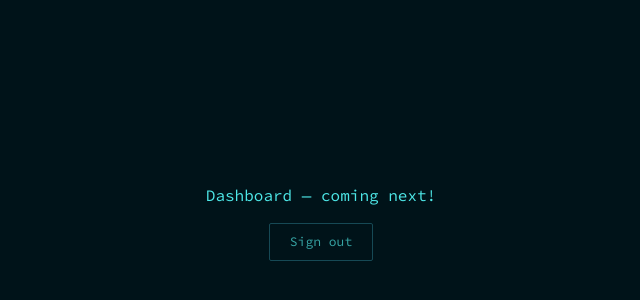
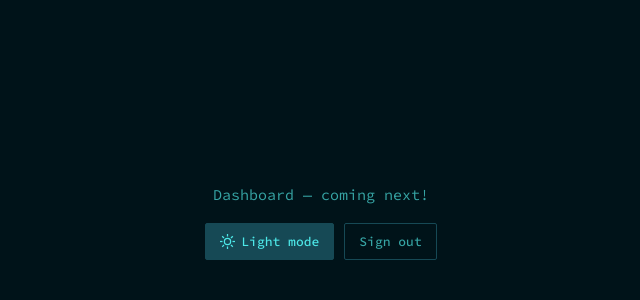
Before and after one commit to codebanditssss/fleetflow, a Next.js app: page /dashboard in a window 1280 px wide. Shown: the part 178-478 px from the top of the page, without its empty margins (319-959 px from the left). Built offline with nearby package versions, Linux system fonts and the light colour scheme.

Commit message:
light theme also added

```diff
--- a/app/dashboard/page.tsx
+++ b/app/dashboard/page.tsx
@@ -2,10 +2,36 @@
 
 import { createClient } from "@/lib/supabase/client";
 import { useRouter } from "next/navigation";
+import { useTheme } from "@/app/providers/theme-provider";
+
+function SunIcon() {
+    return (
+        <svg width="15" height="15" viewBox="0 0 24 24" fill="none" stroke="currentColor" strokeWidth="2" strokeLinecap="square">
+            <circle cx="12" cy="12" r="5" />
+            <line x1="12" y1="1" x2="12" y2="3" />
+            <line x1="12" y1="21" x2="12" y2="23" />
+            <line x1="4.22" y1="4.22" x2="5.64" y2="5.64" />
+            <line x1="18.36" y1="18.36" x2="19.78" y2="19.78" />
+            <line x1="1" y1="12" x2="3" y2="12" />
+            <line x1="21" y1="12" x2="23" y2="12" />
+            <line x1="4.22" y1="19.78" x2="5.64" y2="18.36" />
+            <line x1="18.36" y1="5.64" x2="19.78" y2="4.22" />
+        </svg>
+    );
+}
+
+function MoonIcon() {
+    return (
+        <svg width="15" height="15" viewBox="0 0 24 24" fill="none" stroke="currentColor" strokeWidth="2" strokeLinecap="square">
+            <path d="M21 12.79A9 9 0 1 1 11.21 3 7 7 0 0 0 21 12.79z" />
+        </svg>
+    );
+}
 
 export default function DashboardPage() {
     const supabase = createClient();
     const router = useRouter();
+    const { theme, toggle } = useTheme();
 
     async function handleSignOut() {
         await supabase.auth.signOut();
@@ -24,24 +50,49 @@ export default function DashboardPage() {
             color: "var(--foreground)",
             fontFamily: "inherit",
         }}>
-            <span style={{ fontSize: "16px" }}>Dashboard — coming next!</span>
+            <span style={{ fontSize: "15px", color: "var(--muted-foreground)" }}>
+                Dashboard — coming next!
+            </span>
+
+            <div style={{ display: "flex", gap: "10px", alignItems: "center" }}>
+
+                {/* Theme toggle */}
+                <button
+                    onClick={toggle}
+                    title={theme === "dark" ? "Switch to light mode" : "Switch to dark mode"}
+                    style={{
+                        display: "flex", alignItems: "center", gap: "6px",
+                        padding: "8px 14px",
+                        backgroundColor: "var(--secondary)",
+                        borderWidth: "1px", borderStyle: "solid", borderColor: "var(--border)",
+                        borderRadius: "var(--radius)",
+                        color: "var(--foreground)",
+                        fontSize: "13px", fontWeight: 500,
+                        cursor: "pointer", fontFamily: "inherit",
+                    }}
+                >
+                    {theme === "dark" ? <SunIcon /> : <MoonIcon />}
+                    {theme === "dark" ? "Light mode" : "Dark mode"}
+                </button>
+
+                {/* Sign out */}
                 <button
                     onClick={handleSignOut}
                     style={{
-                    padding: "8px 20px",
+                        display: "flex", alignItems: "center", gap: "6px",
+                        padding: "8px 14px",
                         backgroundColor: "transparent",
-                    borderWidth: "1px",
-                    borderStyle: "solid",
-                    borderColor: "var(--border)",
+                        borderWidth: "1px", borderStyle: "solid", borderColor: "var(--border)",
                         borderRadius: "var(--radius)",
                         color: "var(--muted-foreground)",
-                    fontSize: "13px",
-                    cursor: "pointer",
-                    fontFamily: "inherit",
+                        fontSize: "13px", fontWeight: 500,
+                        cursor: "pointer", fontFamily: "inherit",
                     }}
                 >
                     Sign out
                 </button>
+
+            </div>
         </div>
     );
 }
--- a/app/layout.tsx
+++ b/app/layout.tsx
@@ -1,5 +1,6 @@
 import type { Metadata } from "next";
 import { Source_Code_Pro } from "next/font/google";
+import { ThemeProvider } from "./providers/theme-provider";
 import "./globals.css";
 
 const sourceCodePro = Source_Code_Pro({
@@ -21,9 +22,11 @@ export default function RootLayout({
     children: React.ReactNode;
 }>) {
     return (
-        <html lang="en" className="dark">
+        <html lang="en" className="dark" suppressHydrationWarning>
             <body className={`${sourceCodePro.variable} antialiased`}>
-                {children}
+                <ThemeProvider>
+                    {children}
+                </ThemeProvider>
             </body>
         </html>
     );
--- a/app/pending/page.tsx
+++ b/app/pending/page.tsx
@@ -98,11 +98,6 @@ export default function PendingPage() {
                         <span style={s.infoText}>Access granted</span>
                     </div>
                 </div>
-
-                {/* Auto-checking notice */}
-                <p style={s.autoCheck}>
-                    {checking ? "Checking status…" : "Checking every 5 seconds — page will redirect automatically."}
-                </p>
 
                 {/* Manual check button */}
                 <button style={s.checkBtn} onClick={checkStatus} disabled={checking}>
--- /dev/null
+++ b/app/providers/theme-provider.tsx
@@ -0,0 +1,43 @@
+"use client";
+
+import { createContext, useContext, useEffect, useState } from "react";
+
+type Theme = "dark" | "light";
+
+const ThemeContext = createContext<{
+    theme: Theme;
+    toggle: () => void;
+}>({ theme: "dark", toggle: () => { } });
+
+export function ThemeProvider({ children }: { children: React.ReactNode }) {
+    const [theme, setTheme] = useState<Theme>("dark");
+
+    // Read from localStorage on mount
+    useEffect(() => {
+        const stored = localStorage.getItem("ff-theme") as Theme | null;
+        const initial = stored ?? "dark";
+        setTheme(initial);
+        document.documentElement.classList.toggle("dark", initial === "dark");
+        document.documentElement.classList.toggle("light", initial === "light");
+    }, []);
+
+    function toggle() {
+        setTheme((prev) => {
+            const next = prev === "dark" ? "light" : "dark";
+            localStorage.setItem("ff-theme", next);
+            document.documentElement.classList.toggle("dark", next === "dark");
+            document.documentElement.classList.toggle("light", next === "light");
+            return next;
+        });
+    }
+
+    return (
+        <ThemeContext.Provider value={{ theme, toggle }}>
+            {children}
+        </ThemeContext.Provider>
+    );
+}
+
+export function useTheme() {
+    return useContext(ThemeContext);
+}
```
Lines whose indentation alone changed are shown as unchanged.
